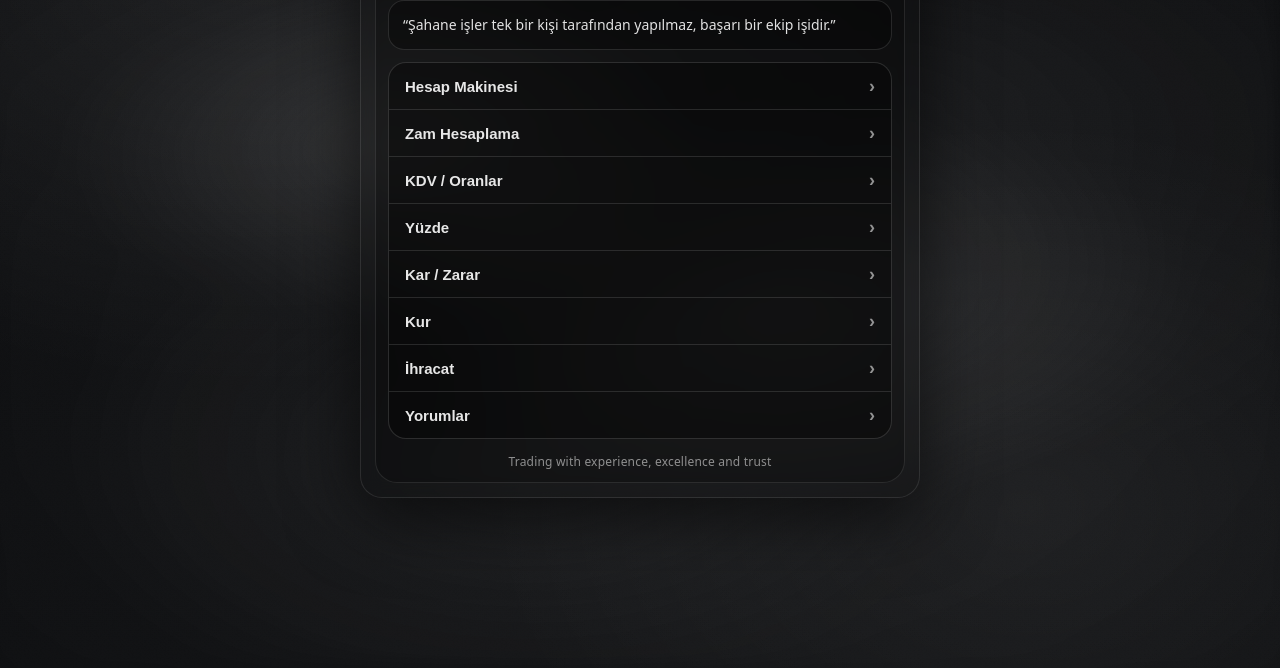
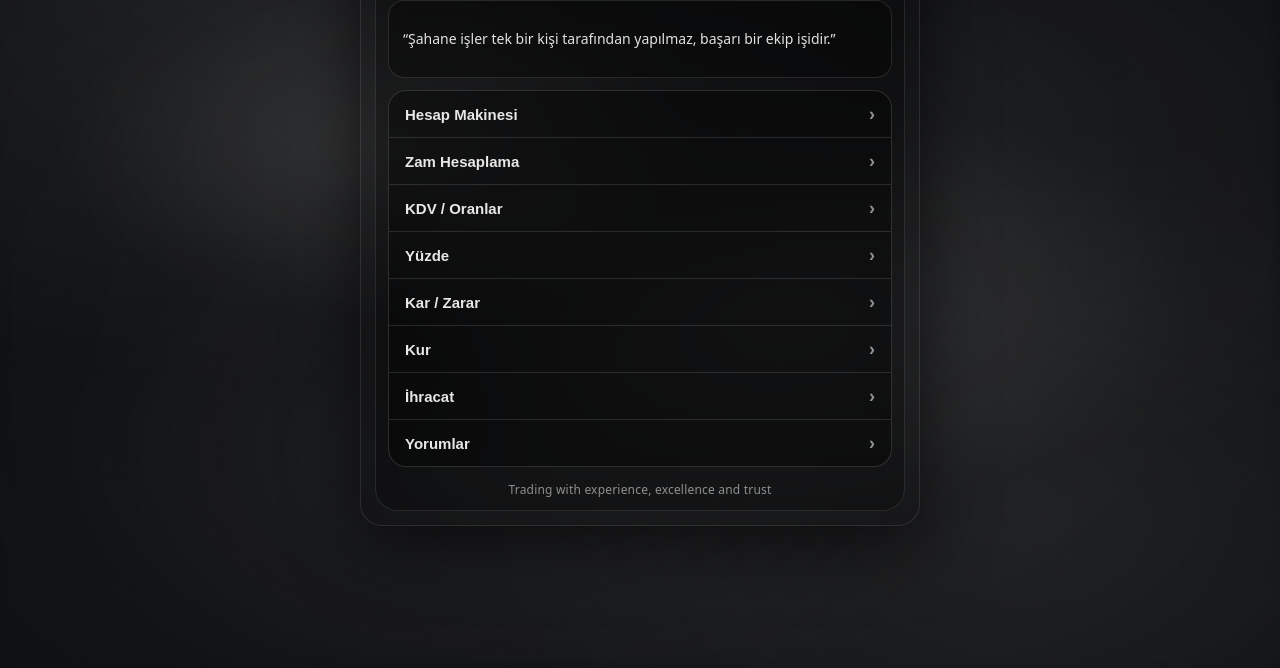
Before and after one commit to alikural0/jml-hesap, a plain HTML site: page index.html in a window 1280 px wide. Shown: the part 132-800 px from the top of the page. Drawn offline with Linux system fonts and the light colour scheme; no server answers.

Commit message:
index.html

```diff
--- a/index.html
+++ b/index.html
@@ -499,7 +499,7 @@
           </div>
 
           <div class="homeQuote">
-            “Şahane işler tek bir kişi tarafından yapılmaz, başarı bir ekip işidir.”
+           <p> “Şahane işler tek bir kişi tarafından yapılmaz, başarı bir ekip işidir.”</p>
           </div>
 
           <div class="homeList">
```
